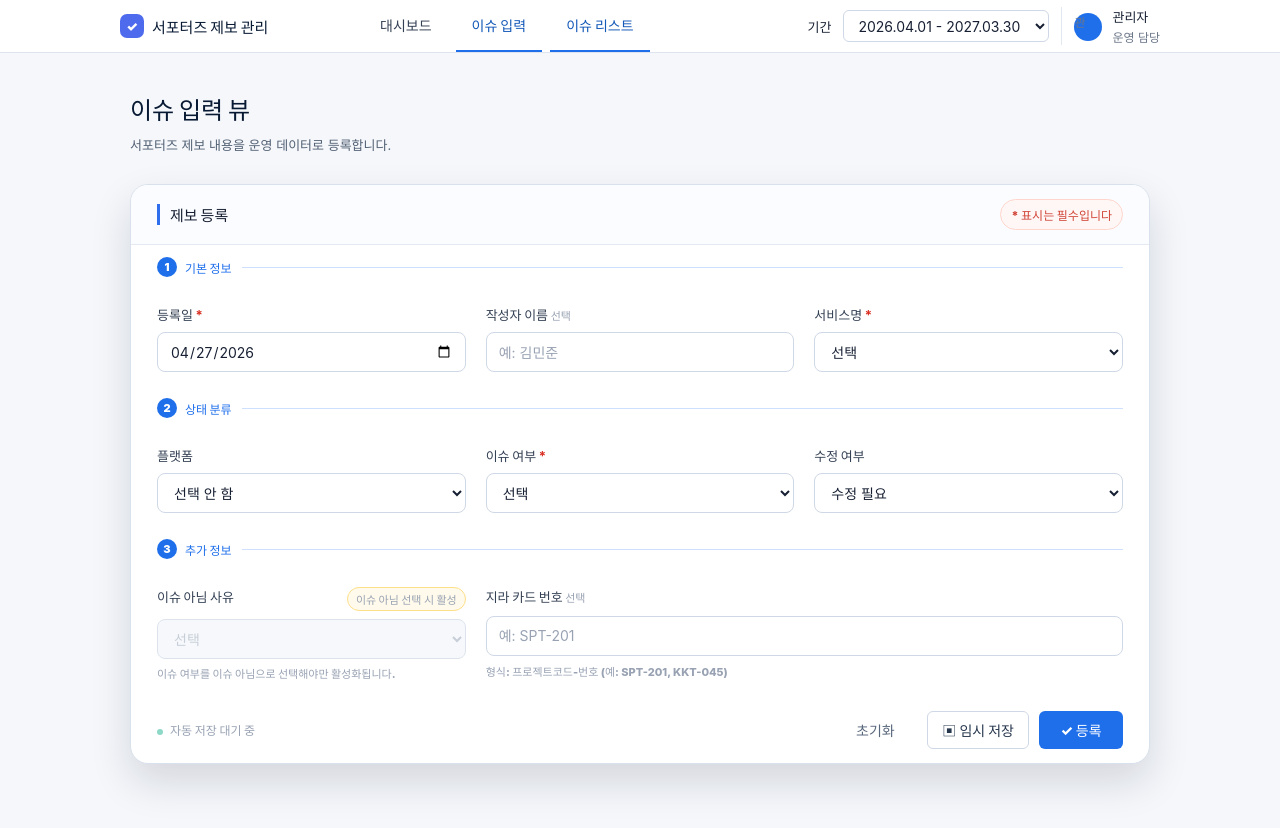
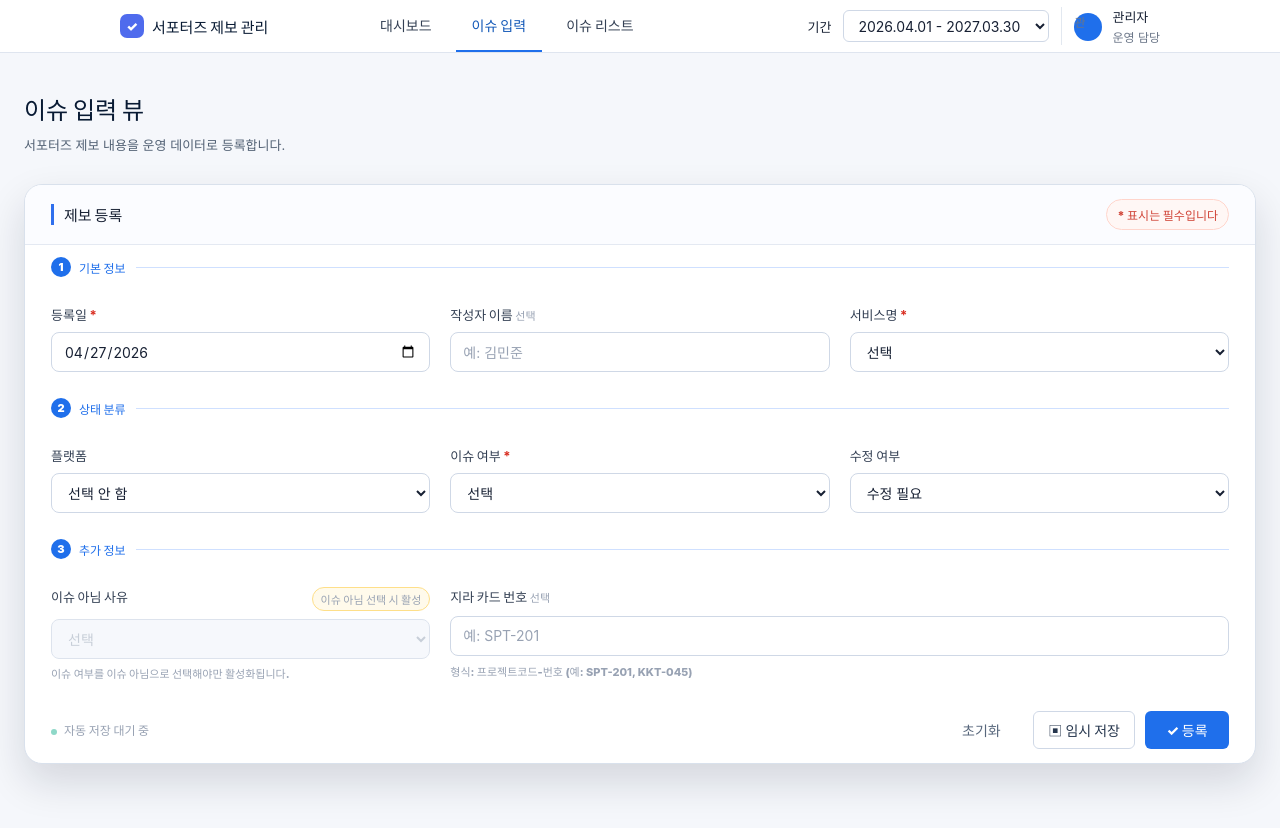
Before and after one commit to HYBEN09/supporters_dashboard, a React (Vite) app: page /issues/new in a window 1280 px wide. Shown: the top 828 px of the page. Built offline with nearby package versions, Linux system fonts and the light colour scheme.

Commit message:
fix(nav): prevent issue list tab from matching issue form route

```diff
--- a/src/components/navigation/Navbar.tsx
+++ b/src/components/navigation/Navbar.tsx
@@ -4,9 +4,9 @@ import { usePeriod } from "../../features/period/usePeriod";
 import styles from "./Navbar.module.css";
 
 const navItems = [
-  { label: "대시보드", to: "/dashboard" },
-  { label: "이슈 입력", to: "/issues/new" },
-  { label: "이슈 리스트", to: "/issues" },
+  { end: true, label: "대시보드", to: "/dashboard" },
+  { end: true, label: "이슈 입력", to: "/issues/new" },
+  { end: true, label: "이슈 리스트", to: "/issues" },
 ];
 
 export function Navbar() {
@@ -25,6 +25,7 @@ export function Navbar() {
               className={({ isActive }) =>
                 isActive ? `${styles.navLink} ${styles.active}` : styles.navLink
               }
+              end={item.end}
               key={item.to}
               to={item.to}
             >
--- a/src/pages/IssueFormPage.module.css
+++ b/src/pages/IssueFormPage.module.css
@@ -1,5 +1,5 @@
 .page {
-  width: min(1020px, 100%);
+  width: 100%;
   margin: 10px auto 68px;
 }
 
```
